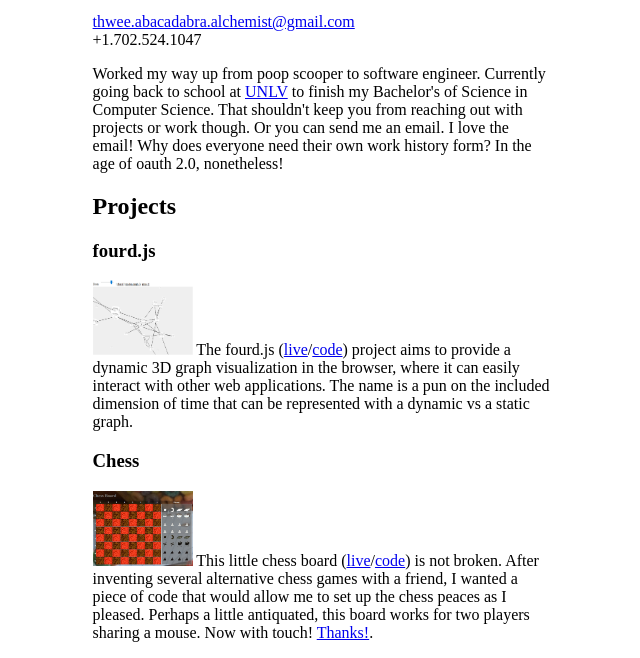
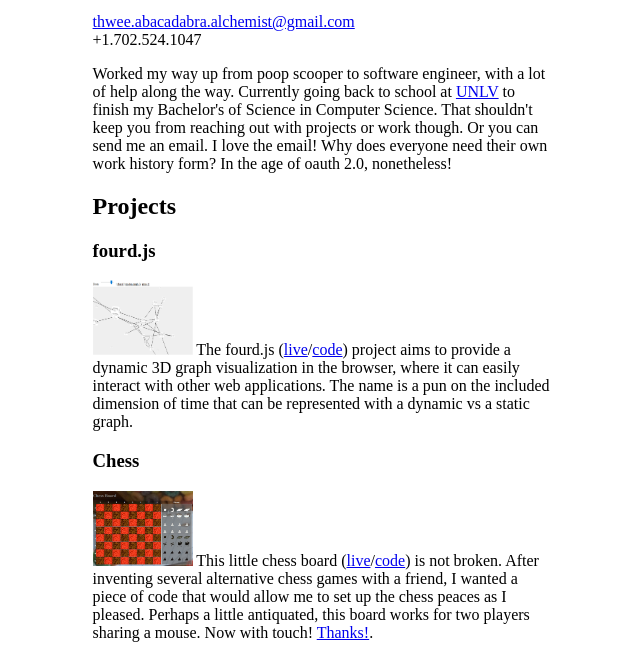
Before and after one commit to thwee-alchemist/thwee-alchemist.github.io, a plain HTML site: page index.html in a window 1280 px wide. Shown: the part 137-795 px from the top of the page, without its empty margins (317-957 px from the left). Drawn offline with Linux system fonts and the light colour scheme.

Commit message:
credit where credit is due

```diff
--- a/index.html
+++ b/index.html
@@ -28,7 +28,7 @@ img {
     </div>
 
     <div id="story">
-      <p>Worked my way up from poop scooper to software engineer. Currently going back to school at <a href="https://unlv.edu">UNLV</a> to finish my Bachelor's of Science in Computer Science. That shouldn't keep you from reaching out with projects or work though. Or you can send me an email. I love the email! Why does everyone need their own work history form? In the age of oauth 2.0, nonetheless!</p>
+      <p>Worked my way up from poop scooper to software engineer, with a lot of help along the way. Currently going back to school at <a href="https://unlv.edu">UNLV</a> to finish my Bachelor's of Science in Computer Science. That shouldn't keep you from reaching out with projects or work though. Or you can send me an email. I love the email! Why does everyone need their own work history form? In the age of oauth 2.0, nonetheless!</p>
     </div>
 
     <div id="projects">
```
